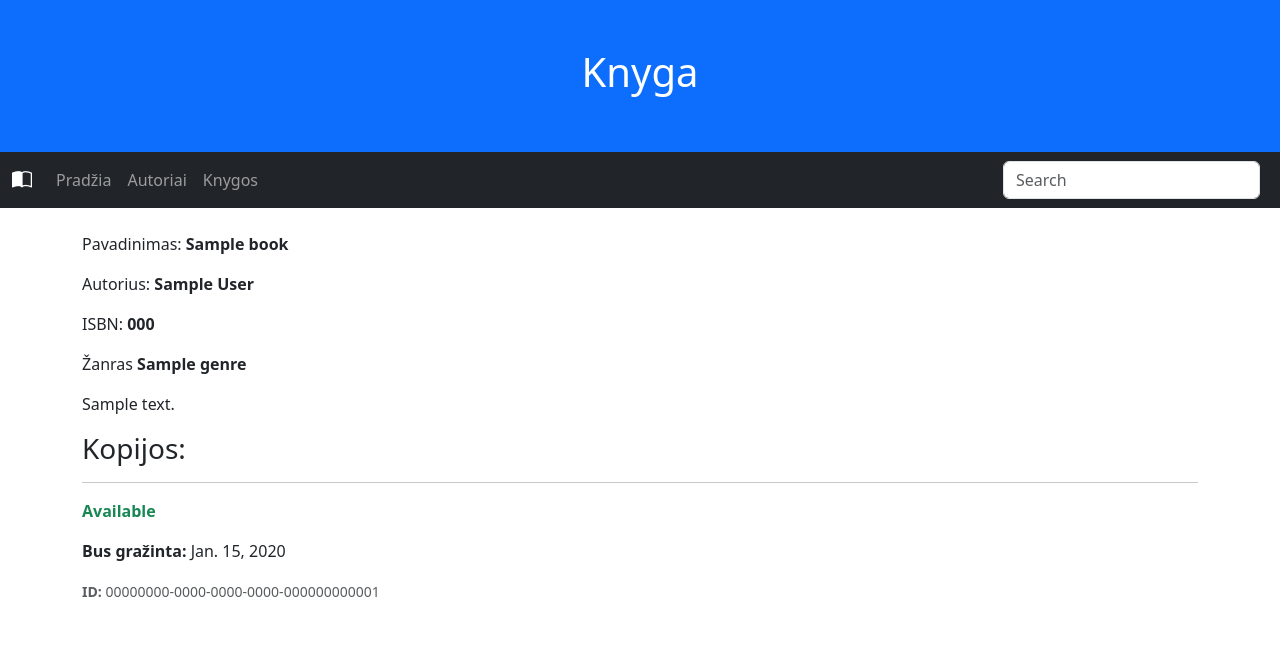
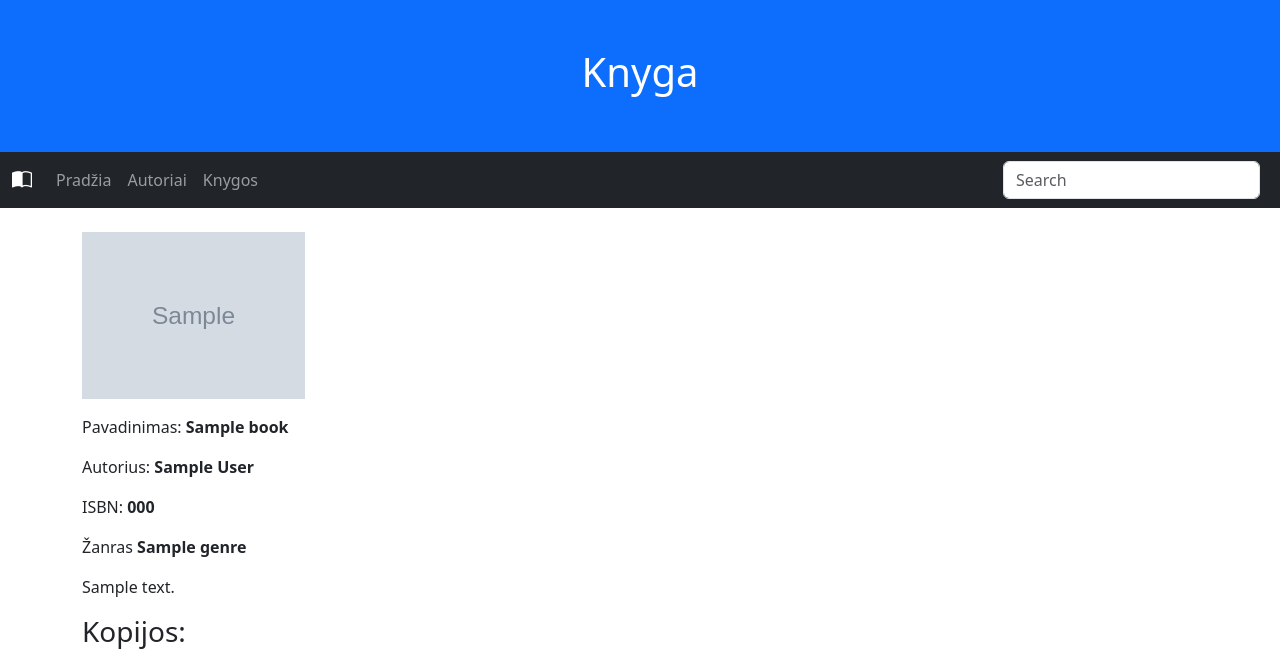
Before and after one commit to Laimonas-Mituzas/Library, a Django app: page /books/1/ in a window 1280 px wide. Shown: the top 649 px of the page. Run offline with Django 5.2, Linux system fonts and the light colour scheme; tables that the repository leaves empty hold one stand-in row (values such as "Sample post"); grey boxes marked "Sample" are stand-in pictures.

Commit message:
6 d. + no-image

```diff
--- a/library/templates/book.html
+++ b/library/templates/book.html
@@ -7,6 +7,14 @@
 {% endblock %}
 
 {% block content %}
+{% load static %}
+
+{% if book.cover %}
+<img class="card-img-top mb-3" style="max-width: 20%" src="{{ book.cover.url }}">
+{% else %}
+    <img class="card-img-top mb-3" style="max-width: 20%" src="{% static 'img/no-image.jpg' %}">
+{% endif %}
+
 <p>  Pavadinimas: <strong>{{book.title}}</strong> </p>
 <p>  Autorius: <strong>{{book.author}}</strong> </p>
 <p>  ISBN: <strong>{{book.isbn}}</strong> </p>
--- a/library/templates/books.html
+++ b/library/templates/books.html
@@ -17,7 +17,7 @@
             {% if book.cover %}
             <img src="{{ book.cover.url }}" class="card-img-top" alt="...">
             {% else %}
-            <img src="{% static 'img/no-image.png' %}" class="card-img-top">
+            <img src="{% static 'img/no-image.jpg' %}" class="card-img-top">
             {% endif %}
             <div class="card-body">
                 <h6 class="card-subtitle mb-2 text-muted">{{ book.author }}</h6>
```
Also changed, not shown: library/static/img/no-image.jpg (added).
